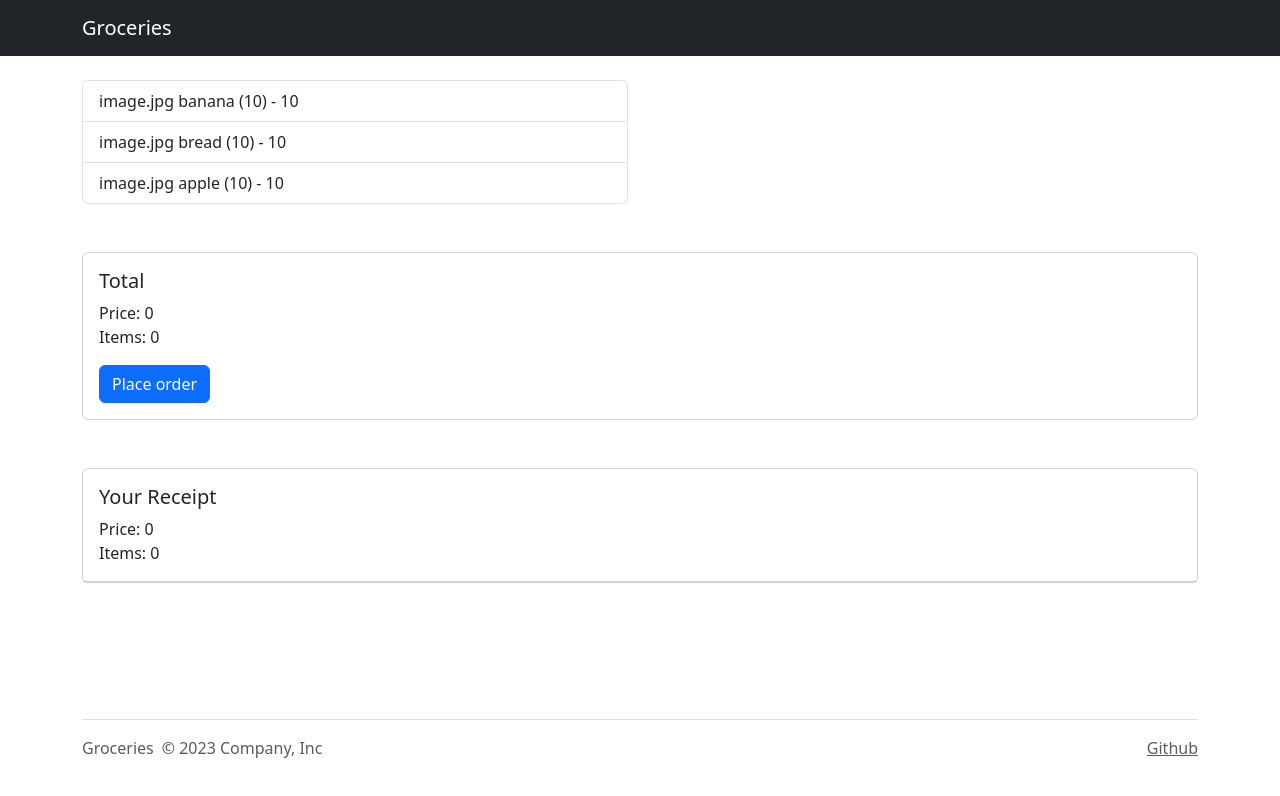
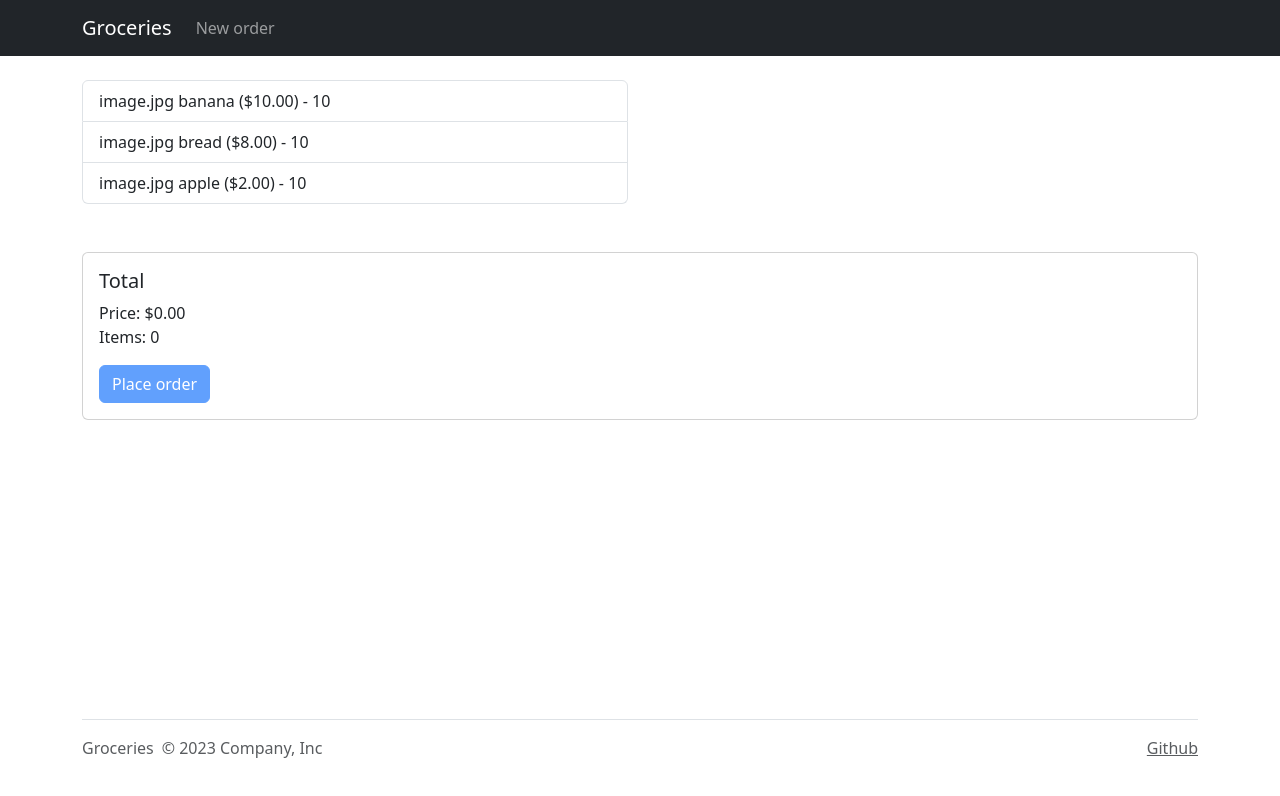
Before and after one commit to fabiogoro/react-groceries2, a React (Create React App) app: page / in a window 1280 px wide. Shown: the top 796 px of the page. Built offline with nearby package versions, Linux system fonts and the light colour scheme.

Commit message:
Added Show Receipt action

```diff
--- a/src/Footer.js
+++ b/src/Footer.js
@@ -12,7 +12,7 @@ function Footer() {
         </div>
 
         <ul className="nav col-md-4 justify-content-end list-unstyled d-flex">
-          <li className="ms-3"><a className="text-body-secondary" href="http://github.com/fabiogoro">Github</a></li>
+          <li className="ms-3"><a className="text-body-secondary" href="http://github.com/fabiogoro/react-groceries">Github</a></li>
         </ul>
       </footer>
     </Container>
--- a/src/Groceries.js
+++ b/src/Groceries.js
@@ -10,14 +10,16 @@ import Receipt from './Receipt'
 function Groceries() {
   const [groceryList, setGroceryList] = useState([
     {name: 'banana', price: 10, quantity: 10, image: 'image.jpg', inCart: 0, total: 0},
-    {name: 'bread', price: 10, quantity: 10, image: 'image.jpg', inCart: 0, total: 0},
-    {name: 'apple', price: 10, quantity: 10, image: 'image.jpg', inCart: 0, total: 0},
+    {name: 'bread', price: 8, quantity: 10, image: 'image.jpg', inCart: 0, total: 0},
+    {name: 'apple', price: 2, quantity: 10, image: 'image.jpg', inCart: 0, total: 0},
   ])
 
   function addItemHandler(e){
     const newGroceryList = [...groceryList]
-    newGroceryList[e.target.getAttribute("index")].inCart += 1
-    newGroceryList[e.target.getAttribute("index")].quantity -= 1
+    const item = newGroceryList[e.target.getAttribute("index")]
+    item.inCart += 1
+    item.quantity -= 1
+    item.total = item.inCart*item.price
     setGroceryList(newGroceryList)
   }
 
@@ -28,6 +30,13 @@ function Groceries() {
     setGroceryList(newGroceryList)
   }
 
+  function placeOrderHandler(e){
+    setIsShowingReceipt(true)
+  }
+
+  const [isShowingReceipt, setIsShowingReceipt] = useState(false)
+
+  if(!isShowingReceipt){
     return (
       <Container className="mt-4">
         <Row>
@@ -40,9 +49,14 @@ function Groceries() {
         </Row>
         <Row className="mt-5">
           <Col>
-          <Total groceryList={groceryList}></Total>
+            <Total groceryList={groceryList} clickHandler={placeOrderHandler}></Total>
           </Col>
         </Row>
+      </Container>
+    );
+  } else {
+    return (
+      <Container className="mt-4">
         <Row className="mt-5">
           <Col>
             <Receipt groceryList={groceryList}></Receipt>
@@ -51,5 +65,6 @@ function Groceries() {
       </Container>
     );
   }
+}
 
 export default Groceries;
--- a/src/Grocery.js
+++ b/src/Grocery.js
@@ -2,7 +2,7 @@ import ListGroup from 'react-bootstrap/ListGroup';
 
 function Grocery({name, price, quantity, image, index, disabled, onClick}) {
   return (
-    <ListGroup.Item disabled={disabled} index={index} onClick={onClick}>{image?image:null} {name} ({price}) - {quantity}</ListGroup.Item>
+    <ListGroup.Item disabled={disabled} index={index} onClick={onClick}>{image?image:null} {name} (${price.toFixed(2)}) - {quantity}</ListGroup.Item>
   );
 }
 
--- a/src/Header.js
+++ b/src/Header.js
@@ -6,7 +6,12 @@ function Header() {
   return (
     <Navbar bg="dark" variant="dark" expand="lg">
       <Container>
-        <Navbar.Brand href="#home">Groceries</Navbar.Brand>
+        <Navbar.Brand href="/">Groceries</Navbar.Brand>
+        <Navbar.Collapse id="basic-navbar-nav">
+          <Nav className="me-auto">
+            <Nav.Link href="/">New order</Nav.Link>
+          </Nav>
+        </Navbar.Collapse>
       </Container>
     </Navbar>
   );
--- a/src/Total.js
+++ b/src/Total.js
@@ -1,7 +1,7 @@
 import Card from 'react-bootstrap/Card'
 import Button from 'react-bootstrap/Button'
 
-function Total({ groceryList }) {
+function Total({ groceryList, clickHandler }) {
   const total = groceryList.reduce(
       (g1,g2)=>{return {
         total: g1.total+g2.total,
@@ -16,10 +16,10 @@ function Total({ groceryList }) {
           Total
         </Card.Title>
         <Card.Text>
-          Price: { total.total } <br/>
+          Price: ${ total.total.toFixed(2) } <br/>
           Items: { total.inCart }
         </Card.Text>
-        <Button variant="primary">Place order</Button>
+        <Button variant="primary" onClick={clickHandler} disabled={total.inCart==0}>Place order</Button>
       </Card.Body>
     </Card>
   );
```
Lines whose indentation alone changed are shown as unchanged.
